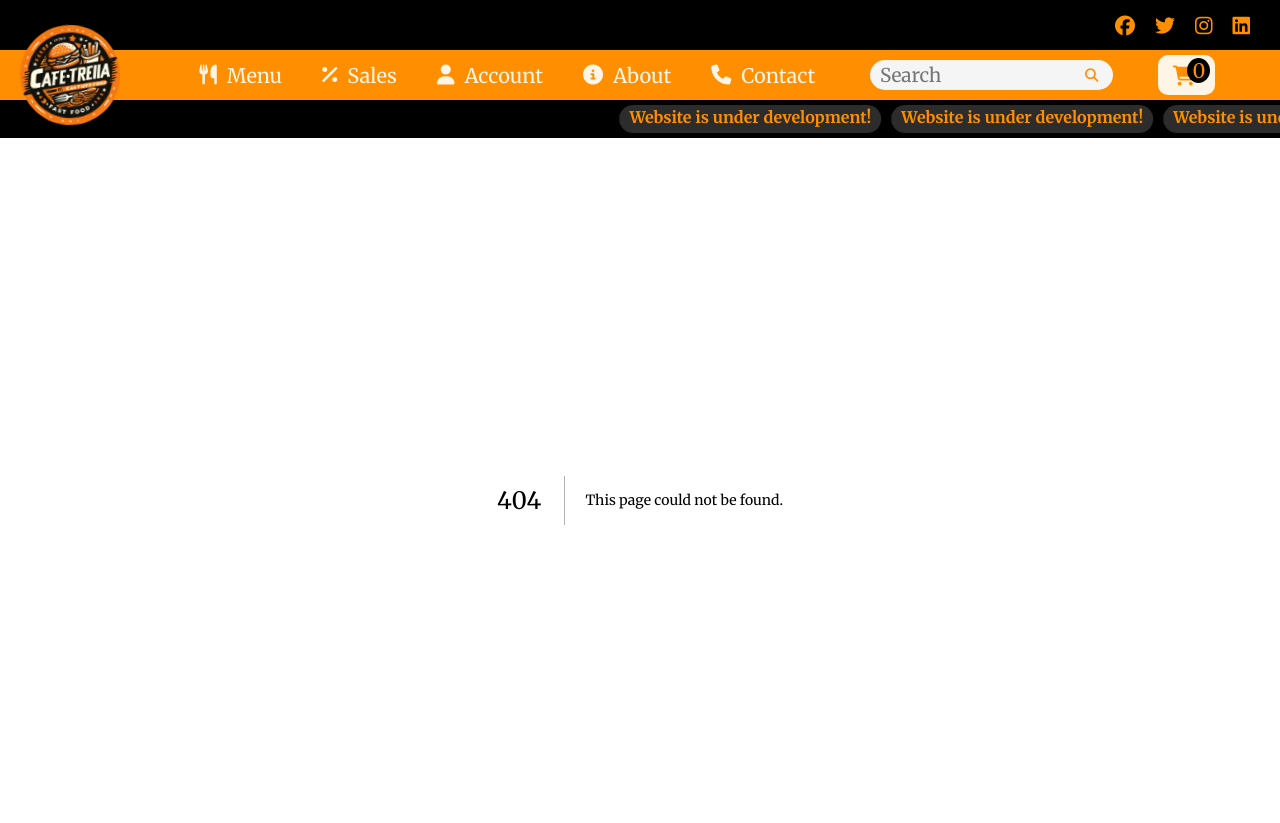
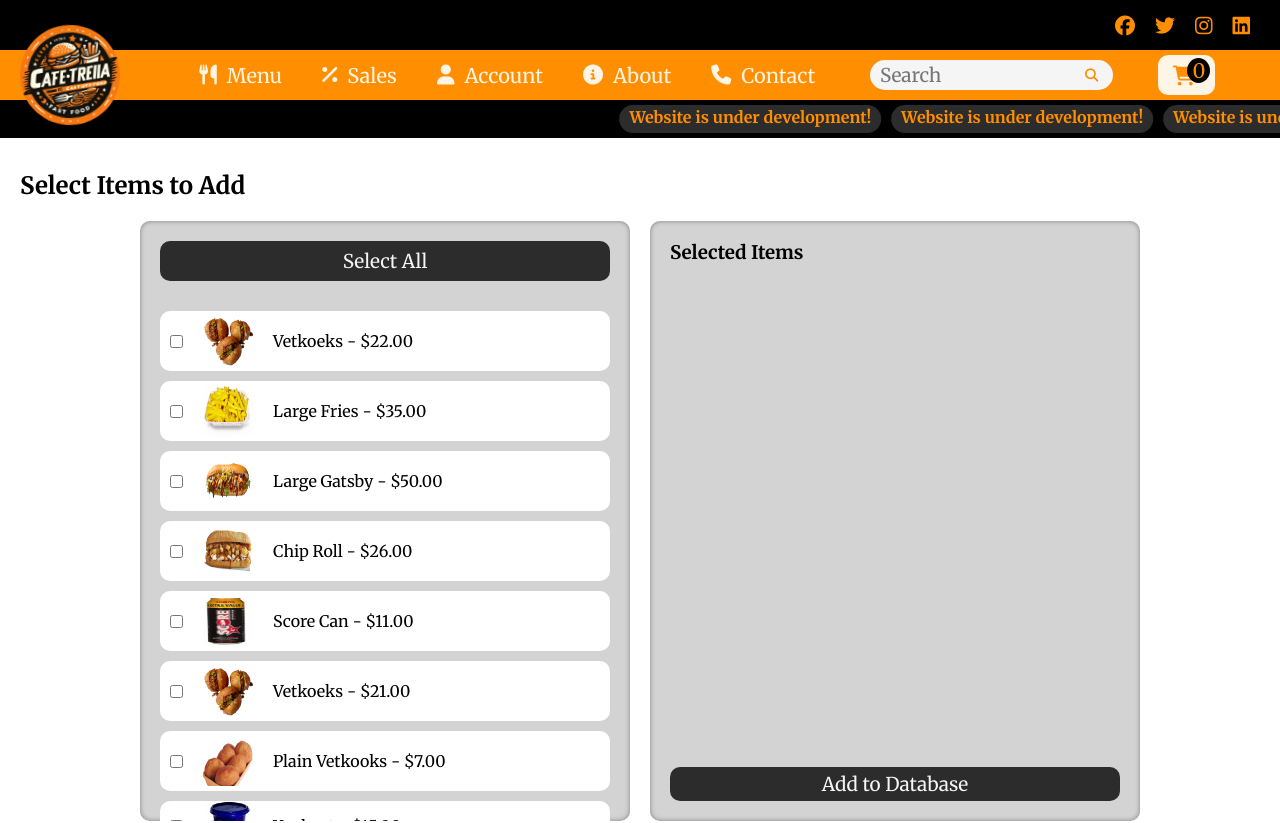
Before and after one commit to mmpotulo28/cafetria, a Next.js app: page /endpoints/admin/add-items in a window 1280 px wide. Before the commit this address had no page. Shown: the top 823 px of the page. Built offline with nearby package versions, Linux system fonts and the light colour scheme.

Commit message:
Add .env* to .gitignore and include db.ts and db-fn.ts files
Add .env* to .gitignore to exclude environment files from version control. Also, include the newly added db.ts and db-fn.ts files in the repository.

```diff
--- a/package.json
+++ b/package.json
@@ -19,11 +19,13 @@
     "cafetria": "file:",
     "embla-carousel-react": "^8.2.1",
     "next": "^14.2.8",
+    "pg": "^8.13.0",
     "react": "^18.3.1",
     "react-dom": "^18.0.0"
   },
   "devDependencies": {
     "@types/node": "^20.0.0",
+    "@types/pg": "^8.11.10",
     "@types/react": "^18.0.0",
     "@types/react-dom": "^18.0.0",
     "typescript": "^5.0.0"
--- /dev/null
+++ b/src/lib/db.ts
@@ -0,0 +1,7 @@
+import { Pool } from "pg";
+
+const pool = new Pool({
+	connectionString: process.env.POSTGRES_STRING,
+});
+
+export default pool;
--- /dev/null
+++ b/src/pages/api/items.ts
@@ -0,0 +1,71 @@
+import type { NextApiRequest, NextApiResponse } from "next";
+import pool from "../../lib/db";
+import { iItem } from "@/lib/Type";
+
+const createItemsTable = async () => {
+	const createTableQuery = `
+    CREATE TABLE IF NOT EXISTS items (
+      id SERIAL PRIMARY KEY,
+      name VARCHAR(255) NOT NULL,
+      price DECIMAL(10, 2) NOT NULL,
+      status VARCHAR(50) NOT NULL,
+      img VARCHAR(255) NOT NULL,
+      recommended BOOLEAN NOT NULL,
+      category VARCHAR(100) NOT NULL,
+      description TEXT NOT NULL
+    );
+  `;
+
+	await pool.query(createTableQuery);
+};
+
+export default async function handler(req: NextApiRequest, res: NextApiResponse) {
+	console.log("api endpoint called");
+	if (req.method === "POST") {
+		const items: iItem[] = req.body;
+
+		try {
+			// Step 1: Create the items table if it does not exist
+			await createItemsTable();
+
+			// Step 2: Fetch existing item IDs from the database
+			const existingItemsResult = await pool.query("SELECT id FROM items");
+			const existingItemIds = new Set(
+				existingItemsResult.rows.map((item: { id: number }) => item.id),
+			);
+
+			// Step 3: Filter out items that already exist in the database
+			const newItems = items.filter((item) => !existingItemIds.has(item.id));
+
+			if (newItems.length === 0) {
+				return res.status(400).json({ message: "No new items to add" });
+			}
+
+			// Step 4: Insert new items into the database
+			const promises = newItems.map((item) =>
+				pool.query(
+					"INSERT INTO items (id, name, price, status, img, recommended, category, description) VALUES ($1, $2, $3, $4, $5, $6, $7, $8)",
+					[
+						item.id,
+						item.name,
+						item.price,
+						item.status,
+						item.img,
+						item.recommended,
+						item.category,
+						item.description,
+					],
+				),
+			);
+
+			await Promise.all(promises); // Wait for all insertions to complete
+			res.status(201).json({ message: "New items added successfully" });
+		} catch (error) {
+			console.error("Error inserting items:", error);
+			res.status(500).json({ error: "Internal Server Error" });
+		}
+	} else {
+		res.setHeader("Allow", ["POST"]);
+		res.status(405).end(`Method ${req.method} Not Allowed`);
+	}
+}
--- /dev/null
+++ b/src/pages/endpoints/admin/add-items/add-items.module.css
@@ -0,0 +1,81 @@
+.addItems {
+	padding: 20px;
+	margin-top: 150px;
+	scroll-margin: 20px;
+}
+
+.addItemsContainer {
+	display: grid;
+	grid-template-columns: 1fr 1fr;
+	gap: 20px;
+	padding: 20px;
+	max-height: 82vh;
+	overflow: hidden;
+	max-width: 1000px;
+	margin: 0 auto;
+}
+
+.itemList {
+	display: grid;
+	grid-template-columns: 1fr;
+	grid-template-rows: repeat(auto-fill, 60px);
+	background-color: var(--tet-color);
+	padding: 20px;
+	box-shadow: inset 0 0 5px 0 grey;
+	border-radius: 10px;
+	gap: 10px;
+	max-height: 70vh;
+	overflow-y: auto;
+	scroll-padding: 20px;
+}
+.addItems button {
+	max-height: 40px;
+	background-color: var(--forth-color);
+	border: none;
+	border-radius: 10px;
+	padding: 5px 10px;
+	font-size: 19px;
+	color: var(--font-color);
+}
+
+.addItems button:hover {
+	background-color: grey;
+}
+
+.selectedItems {
+	display: flex;
+	flex-direction: column;
+	justify-content: space-between;
+	background-color: var(--tet-color);
+	padding: 20px;
+	box-shadow: inset 0 0 5px 0 grey;
+	border-radius: 10px;
+	gap: 10px;
+	max-height: 70vh;
+}
+
+.selectedItemsList {
+	display: grid;
+	grid-template-columns: 1fr;
+	grid-template-rows: repeat(auto-fill, 60px);
+	background-color: var(--tet-color);
+	gap: 10px;
+	height: 100%;
+	overflow-y: auto;
+}
+
+.response {
+	display: none;
+}
+
+.item {
+	display: flex;
+	flex-wrap: nowrap;
+	background-color: white;
+	justify-content: flex-start;
+	align-items: center;
+	gap: 20px;
+	padding: 0px 10px;
+	border-radius: 10px;
+	min-height: 50px;
+}
--- /dev/null
+++ b/src/pages/endpoints/admin/add-items/index.tsx
@@ -0,0 +1,133 @@
+import React, { useState } from "react";
+import { items } from "@/lib/data";
+import { iItem } from "@/lib/Type";
+import Image from "next/image";
+import styles from "./add-items.module.css";
+
+const AdminItemSelector: React.FC = () => {
+	const [selectedItems, setSelectedItems] = useState<iItem[]>([]);
+	const [selectAll, setSelectAll] = useState(false);
+	const [responseMessage, setResponseMessage] = useState<string | null>(null);
+	const [addedItems, setAddedItems] = useState<iItem[]>([]);
+
+	const handleSelectItem = (item: iItem) => {
+		if (selectedItems.includes(item)) {
+			setSelectedItems(selectedItems.filter((i) => i.id !== item.id));
+		} else {
+			setSelectedItems([...selectedItems, item]);
+		}
+	};
+
+	const handleSelectAll = () => {
+		if (selectAll) {
+			setSelectedItems([]);
+		} else {
+			setSelectedItems(items);
+		}
+		setSelectAll(!selectAll);
+	};
+
+	const addItemsToDatabase = async () => {
+		try {
+			const response = await fetch("/api/items", {
+				credentials: "include",
+				method: "POST",
+				headers: {
+					"Content-Type": "application/json",
+				},
+				body: JSON.stringify(selectedItems),
+			});
+
+			if (!response.ok) {
+				throw new Error("Failed to add items");
+			}
+
+			const data = await response.json();
+			setResponseMessage(data.message); // Set success message
+			setAddedItems(selectedItems); // Store added items for preview
+			setSelectedItems([]); // Clear selection after successful addition
+			setSelectAll(false); // Reset select all checkbox
+		} catch (error) {
+			console.error("Error adding items:", error);
+			setResponseMessage("Error adding items. Please try again."); // Set error message
+		}
+	};
+
+	return (
+		<div className={styles.addItems}>
+			<h2>Select Items to Add</h2>
+
+			<div className={styles.addItemsContainer}>
+				<div className={styles.itemList}>
+					<button onClick={handleSelectAll}>
+						{selectAll ? "Deselect All" : "Select All"}
+					</button>
+					{items.map((item) => (
+						<div
+							key={item.id}
+							className={styles.item}
+							onClick={() => handleSelectItem(item)}>
+							<input
+								type="checkbox"
+								checked={selectedItems.includes(item)}
+								onChange={() => handleSelectItem(item)}
+							/>
+							<Image
+								src={`/images/${item.img}`}
+								alt={item.name}
+								width={50}
+								height={50}
+							/>
+							<span>
+								{item.name} - ${item.price}
+							</span>
+						</div>
+					))}
+				</div>
+
+				<div className={styles.selectedItems}>
+					<h3>Selected Items</h3>
+					<div className={styles.selectedItemsList}>
+						{selectedItems.map((item) => (
+							<div key={item.id} className={styles.item}>
+								<Image
+									src={`/images/${item.img}`}
+									alt={item.name}
+									width={"50"}
+									height={50}
+								/>
+								<span>
+									{item.name} - ${item.price}
+								</span>
+							</div>
+						))}
+					</div>
+
+					<button onClick={addItemsToDatabase}>Add to Database</button>
+				</div>
+
+				{responseMessage && (
+					<div className={styles.response}>
+						<h3>{responseMessage}</h3>
+						{addedItems.length > 0 && (
+							<>
+								<h4>Added Items:</h4>
+								<ul>
+									{addedItems.map((item) => (
+										<li key={item.id}>
+											{item.name} - ${item.price}
+										</li>
+									))}
+								</ul>
+							</>
+						)}
+						{/* Additional actions can be added here */}
+						<button onClick={() => window.location.reload()}>Refresh Page</button>
+					</div>
+				)}
+			</div>
+		</div>
+	);
+};
+
+export default AdminItemSelector;
```
Also changed, not shown: src/lib/db-fn.ts (added, +24 -0 lines), src/pages/endpoints/admin/index.tsx (added, +7 -0 lines), 2 other files (tests, documents, lock files or other folders).
